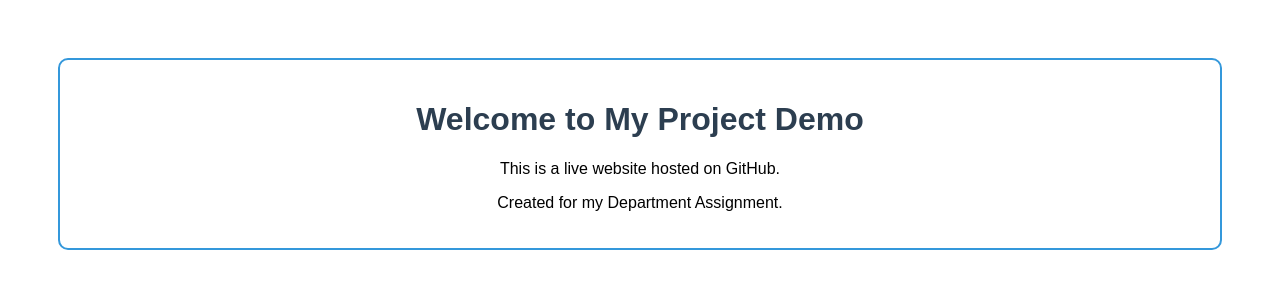
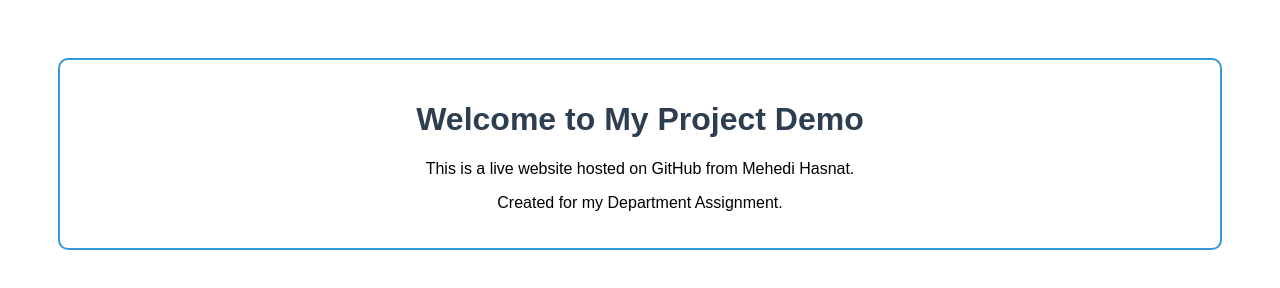
Before and after one commit to Mehedi-Hasnat/my-demo-site, a plain HTML site: page index.html in a window 1280 px wide. Drawn offline with Linux system fonts and the light colour scheme.

Commit message:
Update index.html

```diff
--- a/index.html
+++ b/index.html
@@ -11,7 +11,7 @@
 <body>
     <div class="container">
         <h1>Welcome to My Project Demo</h1>
-        <p>This is a live website hosted on GitHub.</p>
+        <p>This is a live website hosted on GitHub from Mehedi Hasnat.</p>
         <p>Created for my Department Assignment.</p>
     </div>
 </body>
```
